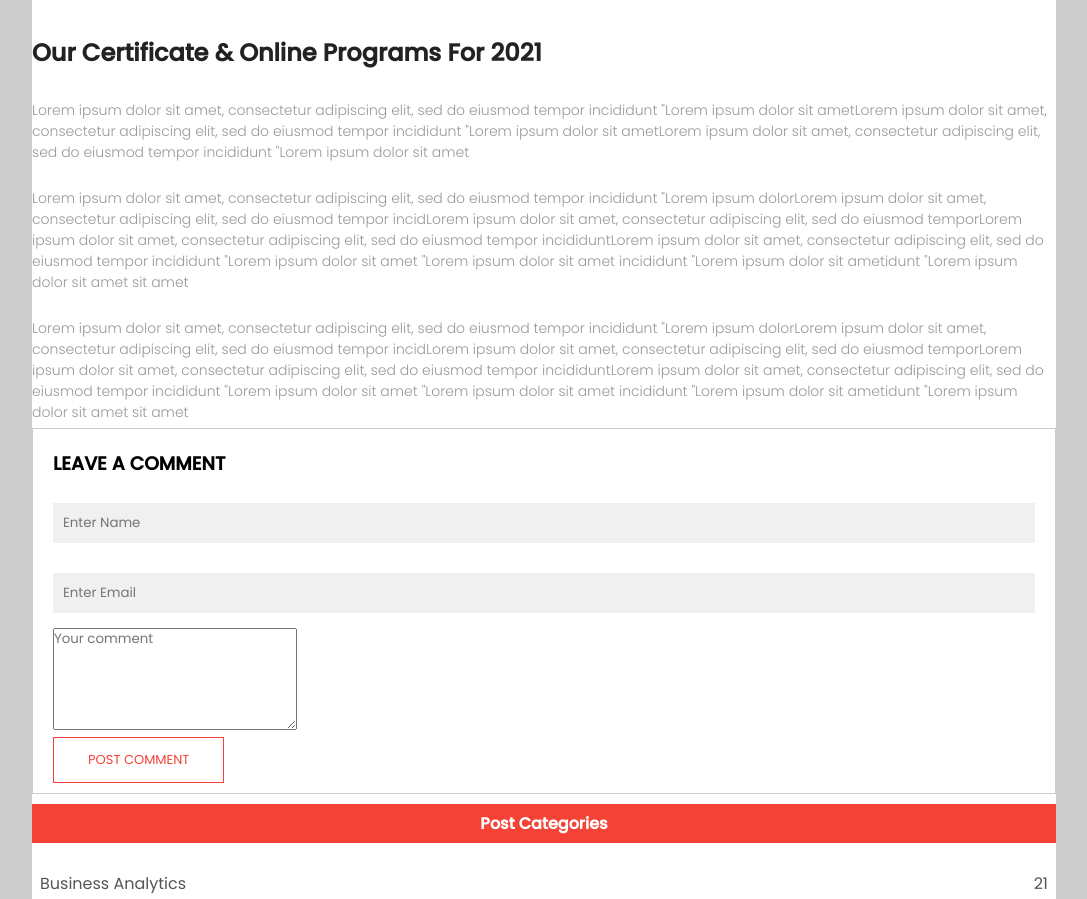
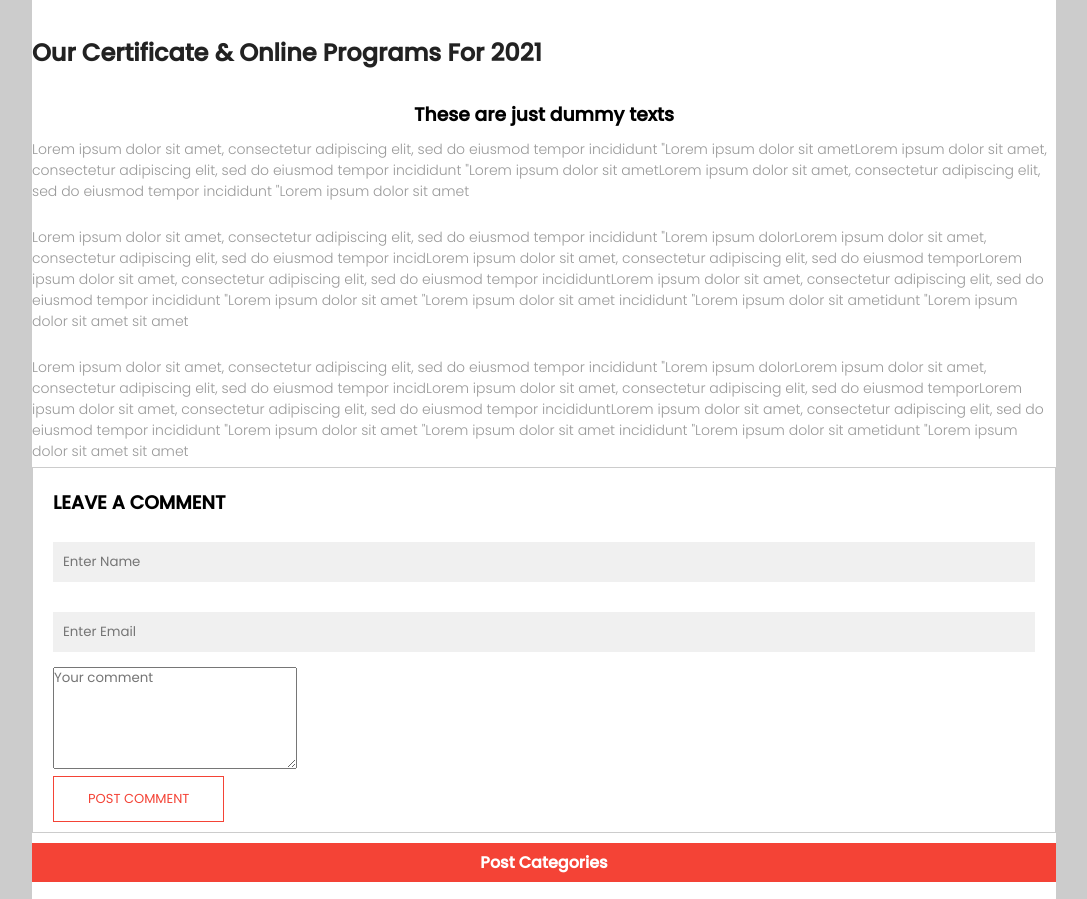
Before and after one commit to simonmichaelO/university, a plain HTML site: page blog.html in a window 1280 px wide. Shown: the part 1144-2043 px from the top of the page, without its empty margins (96-1183 px from the left). Drawn offline with Linux system fonts and the light colour scheme.

Commit message:
Update blog.html

```diff
--- a/blog.html
+++ b/blog.html
@@ -47,6 +47,7 @@
       <div class="blog-left">
         <img src="pics/certificate.jpg" />
         <h2>Our Certificate & Online Programs For 2021</h2>
+        <h3>These are just dummy texts</h3>
         <p class="text-black">
           Lorem ipsum dolor sit amet, consectetur adipiscing elit, sed do
           eiusmod tempor incididunt "Lorem ipsum dolor sit ametLorem ipsum dolor
```
